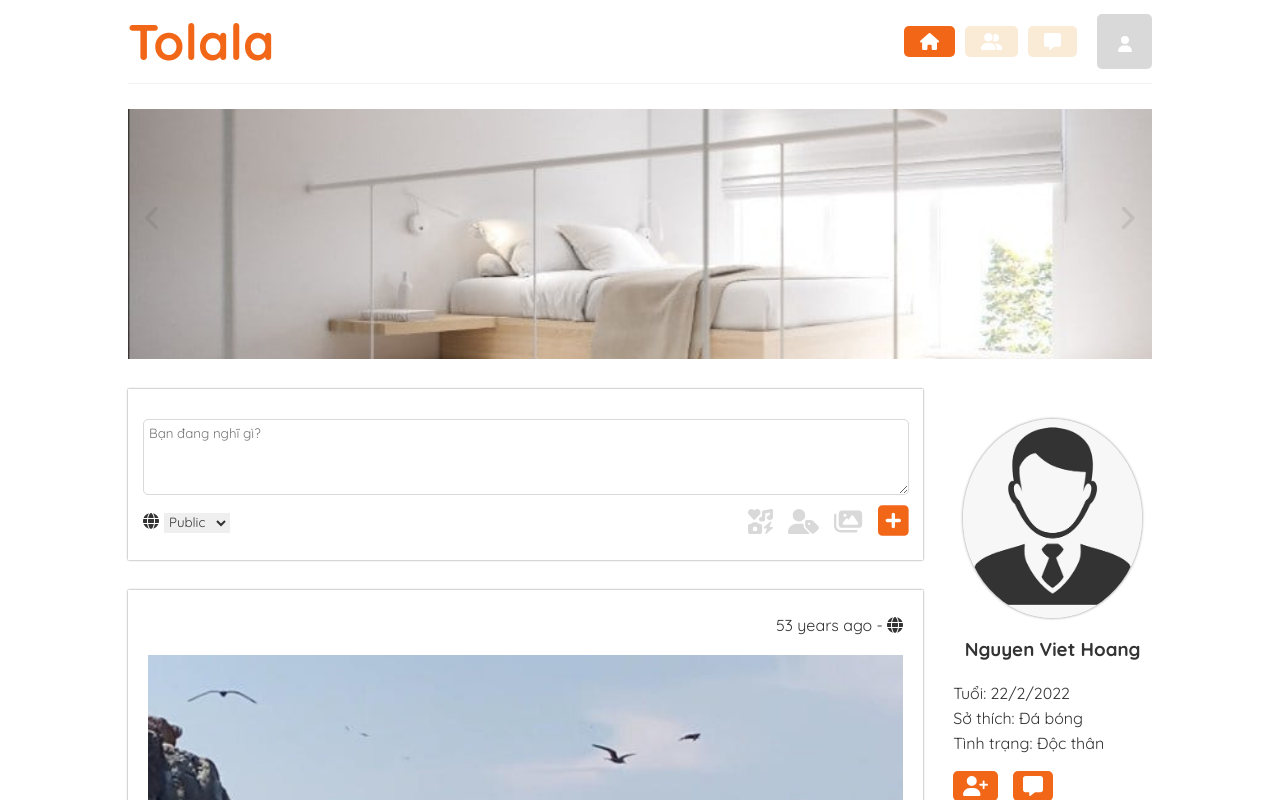
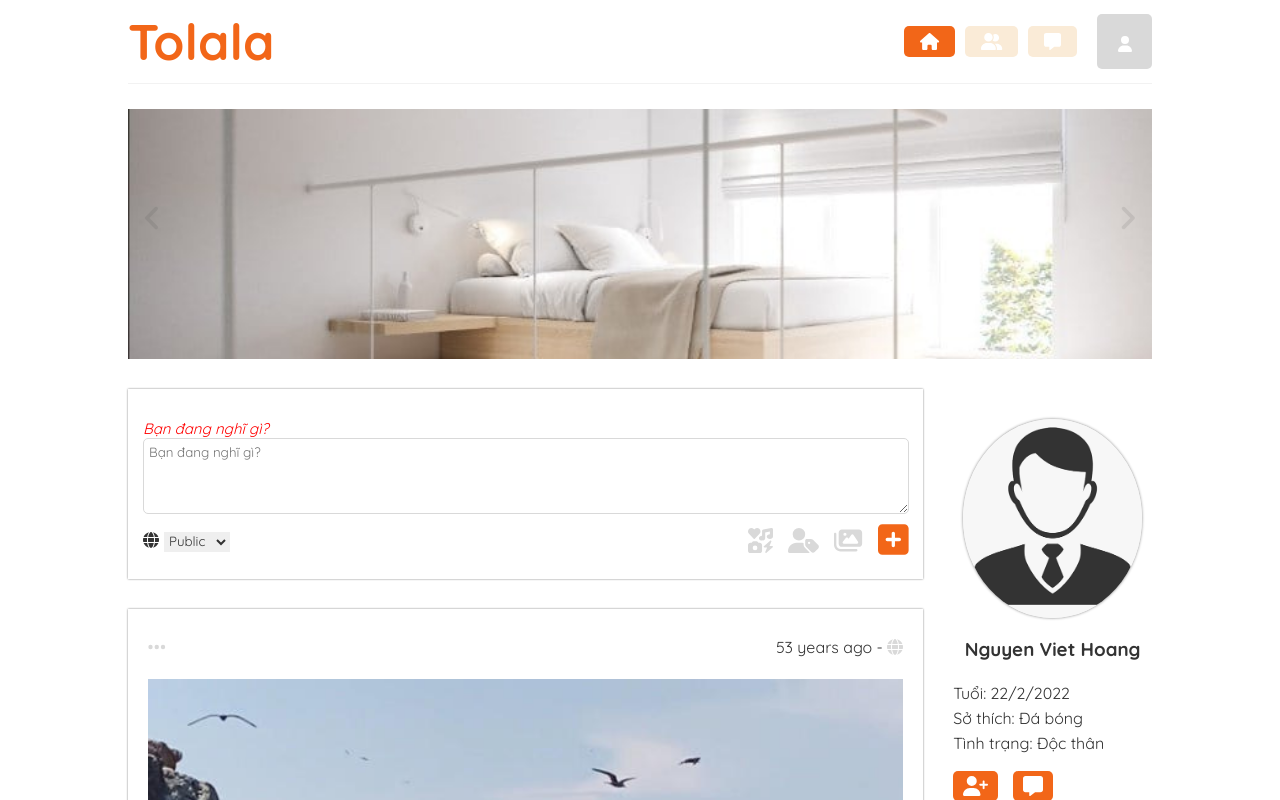
Before and after one commit to NhanHoVan/tolala-web, a React (Create React App) app: page / in a window 1280 px wide. Both pictures are taken after a click on the element 892 px from the left and 521 px from the top of the page. Shown: the top 800 px of the page. Built offline with nearby package versions, Linux system fonts and the light colour scheme.

Commit message:
NhanHV - Commit update add new feed

```diff
--- a/src/screens/home/Home.js
+++ b/src/screens/home/Home.js
@@ -1,7 +1,7 @@
-import React, { useEffect, useState } from 'react';
+import React, { useEffect, useState, useRef } from 'react';
 import './home.css';
 import { FontAwesomeIcon } from '@fortawesome/react-fontawesome';
-import { faAngleLeft, faAngleRight, faGlobe, faHeart, faIcons, faImages, faLock, faMessage, faSquarePlus, faUserGroup, faUserPlus, faUserTag } from '@fortawesome/free-solid-svg-icons';
+import { faAngleLeft, faAngleRight, faEllipsis, faGlobe, faHeart, faIcons, faImages, faLock, faMessage, faSquarePlus, faUserGroup, faUserPlus, faUserTag } from '@fortawesome/free-solid-svg-icons';
 import { Link } from 'react-router-dom';
 import moment from 'moment';
 
@@ -13,30 +13,27 @@ const arrFeed = [{
     createDate: new Date(),
     updateDate: new Date(),
     shareTo: 0,
-    shareFriends: "",
     like: 0
   }]
 
 const feedList = [{
-    id: 1,
+    id: 0,
     content: "Chiều 26-7, ông Đình Thành Tiến, chủ tịch UBND xã Cát Khánh, huyện Phù Cát (Bình Định) cho biết vào sáng cùng ngày tại khu vực Hòn Trâu, thuộc vùng biển Đề Gi xuất hiện 2 con cá voi xanh trước sự kinh ngạc của nhiều du khách và hướng dẫn viên.",
     image: "./imgs/feed1.jpg",
     author: "aaaaas1",
     createDate: 2022/7/24,
     updateDate: "",
-    shareTo: 1,
-    shareFriends: "",
+    shareTo: "1",
     like: 23
   },
   {
-    id: 2,
+    id: 1,
     content: "Cá mập voi là loài ăn lọc và từ lâu giới khoa học đã quan sát chúng ăn nhuyễn thể ở rạn san hô Ningaloo ngoài khơi Tây Australia. Nhưng khi các nhà nghiên cứu phân tích mẫu sinh thiết từ cá mập voi sống quanh rạn san hô, họ phát hiện thực chất chúng ăn rất nhiều thực vật.",
     image: "./imgs/feed2.jpg",
     author: "aaaaas1",
     createDate: 2022/7/25,
     updateDate: "",
-    shareTo: 0,
-    shareFriends: "",
+    shareTo: "0",
     like: 0
   },
 ]
@@ -47,7 +44,9 @@ const Home = (props) => {
     const [selectImg, setSelectImg] = useState("");
     const [content, setContent] = useState("");
     const [share, setShare] = useState("1");
-    const hiddenImgInput = React.useRef(null);
+    const [mess, setMess] = useState("");
+    const hiddenImgInput = useRef("");
+    const selectId = useRef("");
 
     //Set list feed
     useEffect(() => {
@@ -86,9 +85,9 @@ const Home = (props) => {
     //feed
     const shareTo = (param) => {
         switch (param) {
-            case 0:
+            case "0":
                 return <FontAwesomeIcon icon={faLock}/>;
-            case 1:
+            case "1":
                 return <FontAwesomeIcon icon={faGlobe}/>;
             default:
                 return <FontAwesomeIcon icon={faUserGroup}/>;
@@ -104,7 +103,51 @@ const Home = (props) => {
     }
     const handleChangeImg = (e) => {
         setSelectImg(e.target.files[0]);
-      };
+    };
+    const cleanImg = () => {
+        setSelectImg("");
+    }
+
+    //Add New Feed
+    const addNewFeed = () => {
+        if (content === "") {
+            setMess("Bạn đang nghĩ gì?")
+        } else {
+            let int = feeds.length;
+            let feedNew = {
+                id: int,
+                content: content,
+                image: URL.createObjectURL(selectImg),
+                author: "",
+                createDate: new Date(),
+                updateDate: "",
+                shareTo: share,
+                like: 0,
+            }
+            let feedListNew = feeds.unshift(feedNew);
+            console.log("Số feed: "+feedListNew);
+            setFeeds(feeds);
+            cleanFormFeed()
+        }
+    }
+    const cleanFormFeed = () => {
+        setContent("");
+        setShare("1");
+        cleanImg();
+    }
+
+    //Show button acction
+    const showBtnAct = () => {
+        console.log("myContainer..", selectId.current.id);
+    }
+    //Edit
+    const editFeed = () => {
+
+    }
+    //Delete
+    const deleteFeed = () => {
+
+    }
 
     return (
         <div className="home_page">
@@ -122,9 +165,10 @@ const Home = (props) => {
                     <div className='bgr_addNewFeed'>
                         <div className='img_feed'>
                             {(selectImg === "") ? ("") :
-                                (<img src={URL.createObjectURL(selectImg)} alt="This is the new feed's img"/>)
+                                (<div className='bgr_img_feed'><img src={URL.createObjectURL(selectImg)} alt="This is the new feed's img"/><p onClick={cleanImg}>x</p></div>)
                                 }
                         </div>
+                        {(mess === "")?(""):(<p className='mess'>{mess}</p>)}
                         <textarea
                             rows="4"
                             placeholder='Bạn đang nghĩ gì?'
@@ -152,15 +196,21 @@ const Home = (props) => {
                                     style={{display:'none'}}
                                     ref={hiddenImgInput}
                                     onChange={handleChangeImg}
-                                    // onChange={(e) => {setSelectImg(e.target.files[0]);}}
                                 ></input>
-                                <p><FontAwesomeIcon icon={faSquarePlus}/></p>
+                                <p onClick={addNewFeed}><FontAwesomeIcon icon={faSquarePlus}/></p>
                             </div>
                         </div>
                     </div>
                     {feeds.map((feed)=> (
                         <div className='feed' key={feed.id}>
-                            <div className='display_flex_right'>
+                            <div className='display_flex_space'>
+                                <div className='dot_act'>
+                                    <p id={feed.id} ref={selectId} onClick={showBtnAct}><FontAwesomeIcon icon={faEllipsis}/></p>
+                                    <div id={selectId.current.id + "b"} className='btn_act'>
+                                        <p onClick={editFeed}>Edit</p>
+                                        <p onClick={deleteFeed}>Delete</p>
+                                    </div>
+                                </div>
                                 <p>{moment(feed.createDate).startOf('day').fromNow()} - {shareTo(feed.shareTo)}</p>
                             </div>
                             <div className='img_feed'>
--- a/src/screens/home/home.css
+++ b/src/screens/home/home.css
@@ -2,6 +2,27 @@
     display: flex;
     flex-direction: column;
     align-items: center;
+}
+.display_flex_space {
+    display: flex;
+    justify-content: space-between;
+    align-items: center;
+}
+.dot_act {
+    position: relative;
+}
+.dot_act p {
+    font-size: 20px;
+}
+.dot_act .btn_act {
+    position: absolute;
+    display: none;
+}
+.display_flex_space p path {
+    color: #d9d9d9;
+}
+.display_flex_space p:hover path {
+    color: #000000;
 }
 .bgr_slide {
     width: 100%;
@@ -38,6 +59,11 @@
 .bgr_addNewFeed {
     padding: 15px;
     box-shadow: #808080 0px 0px 2px;
+}
+.bgr_addNewFeed .mess {
+    color: #ff0000;
+    font-style: italic;
+    font-size: 15px;
 }
 .bgr_addNewFeed textarea {
     width: 98.5%;
@@ -131,6 +157,17 @@
     height: auto;
     object-fit: cover;
 }
+.bgr_img_feed {
+    position: relative;
+    margin-bottom: 10px;
+}
+.bgr_img_feed p {
+    position: absolute;
+    top: 5px;
+    right: 10px;
+    font-weight: bold;
+    font-size: 20px;
+}
 .iconHeart {
     font-size: 25px;
     margin-top: 10px;
```
